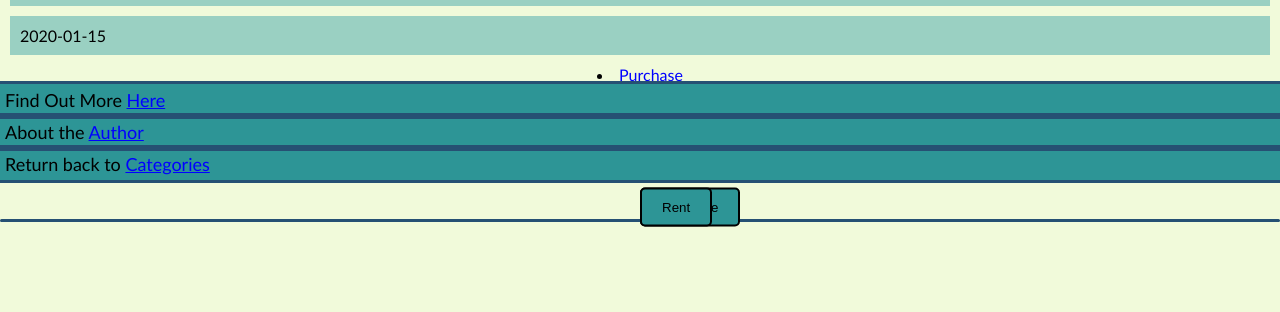
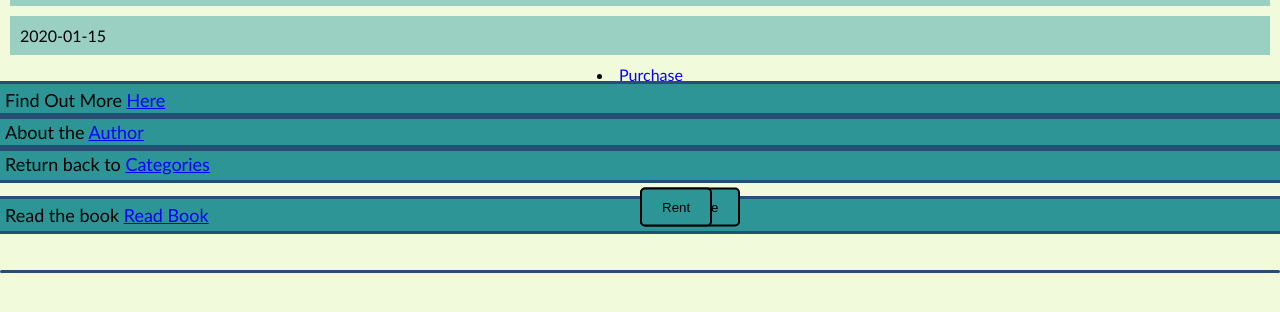
Before and after one commit to nurhussein1/e15wad, a Django app: a page that uses templates/realm/book/book.html in a window 1280 px wide. Shown: the part 193-505 px from the top of the page. Run offline with Django 3.2, Linux system fonts and the light colour scheme; tables that the repository leaves empty hold one stand-in row (values such as "Sample post").

Commit message:
individual book pages can now be viewed (books have to be populated) and the link has been added in myaccount mybooks

```diff
--- a/realm/urls.py
+++ b/realm/urls.py
@@ -23,4 +23,5 @@ urlpatterns = [
     path('rent/',views.rent, name='Rent'),
     path('orderConfirmation/<int:book_id>/', views.orderConfirmation, name='orderConfirmation'),
     path('confirm_purchase/<int:book_id>/', views.confirm_purchase, name='confirm_purchase'),
+    path('read/<slug:book_slug>/', views.read_book, name='read_book'),
 ]+ static(settings.MEDIA_URL, document_root=settings.MEDIA_ROOT)
--- a/realm/views.py
+++ b/realm/views.py
@@ -160,3 +160,10 @@ def confirm_purchase(request, book_id):
     Purchase.objects.create(user=request.user, book=book)
     # Redirect to a new URL for order confirmation
     return redirect('realm:orderConfirmation', book_id=book.id)
+
+def read_book(request, book_slug):
+    book = get_object_or_404(Book, slug=book_slug)
+    context = {
+        'book': book
+    }
+    return render(request, 'realm/read_book.html', context)
--- a/templates/realm/account/mybooks.html
+++ b/templates/realm/account/mybooks.html
@@ -5,7 +5,7 @@
     {% if purchased_books %}
         <ul>
         {% for purchase in purchased_books %}
-            <li>{{ purchase.book.title }} - Purchased on: {{ purchase.purchase_date }}</li>
+        <li><a href="{% url 'realm:book' purchase.book.slug %}">{{ purchase.book.title }}</a> - Purchased on: {{ purchase.purchase_date }}</li>
         {% endfor %}
         </ul>
     {% else %}
--- a/templates/realm/book/book.html
+++ b/templates/realm/book/book.html
@@ -67,6 +67,7 @@ Category
         <p>Find Out More <a href="{{book.url}}">Here</a></p>
         <p>About the <a href="{{book.author}}">Author</a></p>
         <p>Return back to <a href="{% url 'realm:Categories' %}">Categories</a></p><br />
+        <p>Read the book <a href="{% url 'realm:read_book' book.slug %}">Read Book</a></p><br />
     </footer>
 </body>
 {% endblock %}
```
Also changed, not shown: templates/realm/read_book.html (added, +15 -0 lines).
